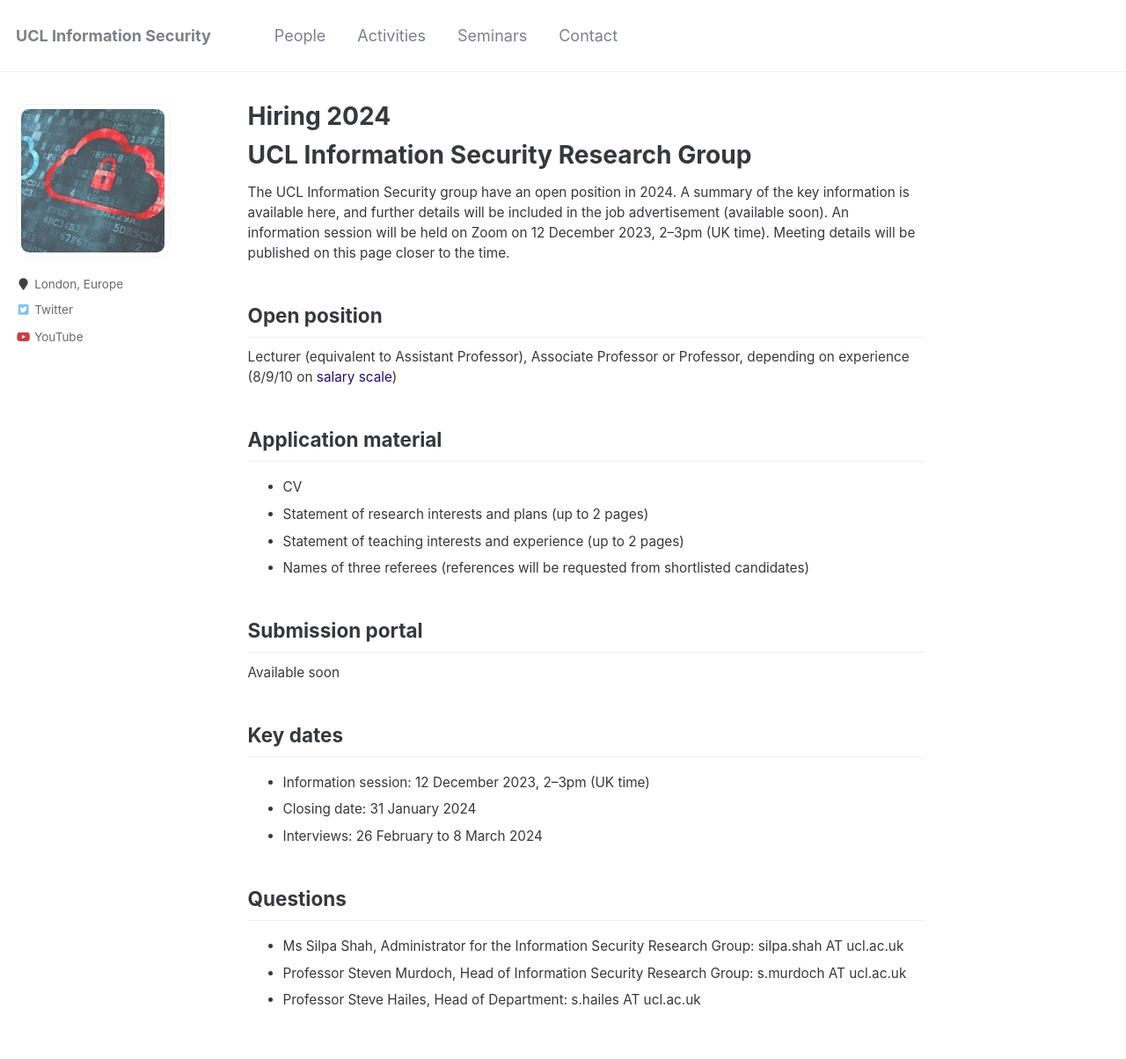
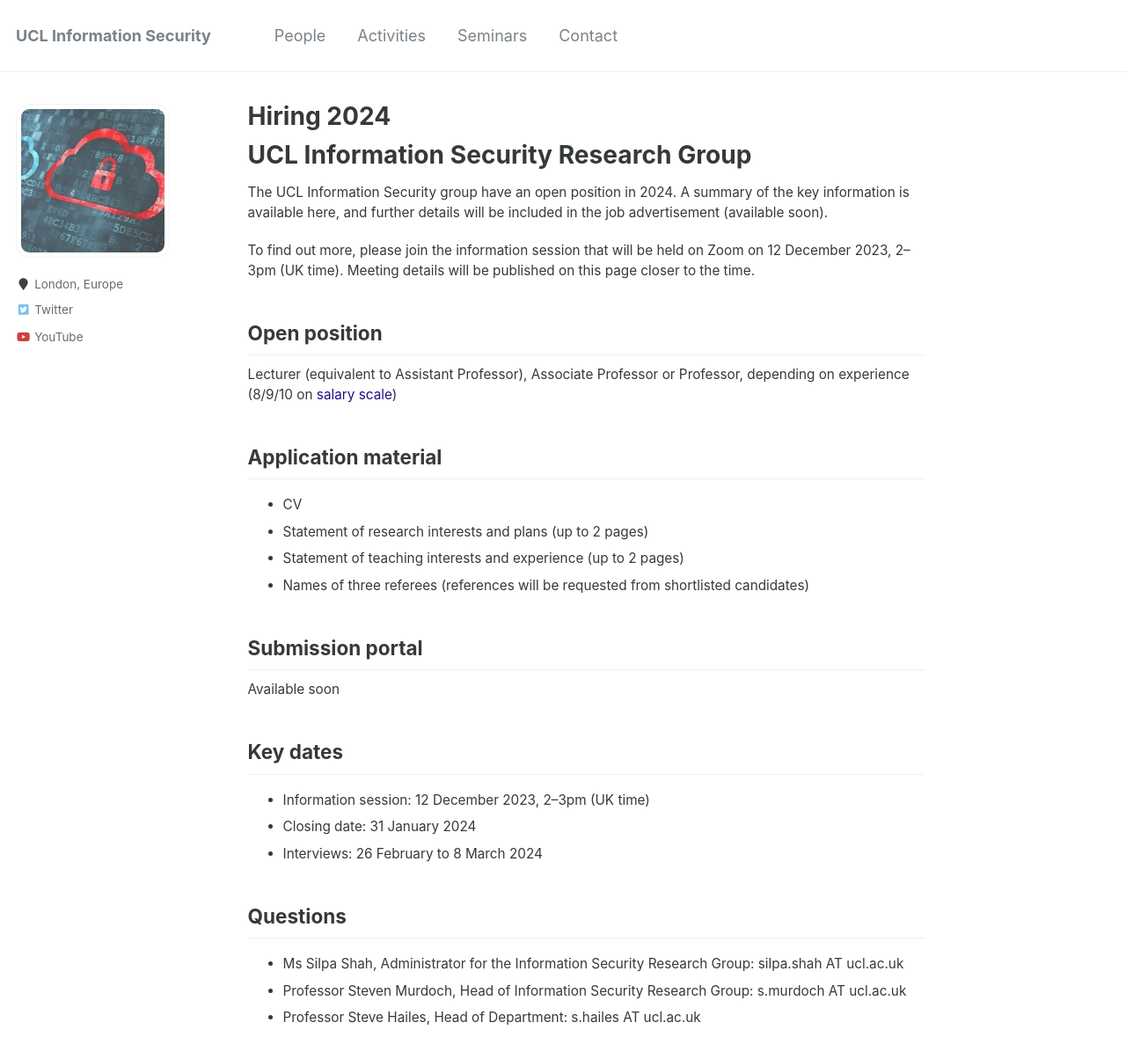
Before and after one commit to uclisec/uclisec.github.io, a Jekyll site: the page built from _pages/hiring-2024.md, in a window 1280 px wide and 1214 px high. Shown: the top 1204 px of the window at 88% size. Built offline with Jekyll 4.4.1, drawn with Linux system fonts in a browser that asks for light colours.

Commit message:
Update hiring-2024.md

```diff
--- a/_pages/hiring-2024.md
+++ b/_pages/hiring-2024.md
@@ -7,7 +7,8 @@
 # UCL Information Security Research Group
 
 The UCL Information Security group have an open position in 2024. A summary of the key information is available here, and further details will be included in the job advertisement (available soon).
-An information session will be held on Zoom on 12 December 2023, 2–3pm (UK time). Meeting details will be published on this page closer to the time.
+
+To find out more, please join the information session that will be held on Zoom on 12 December 2023, 2–3pm (UK time). Meeting details will be published on this page closer to the time.
 
 ## Open position
 
```
